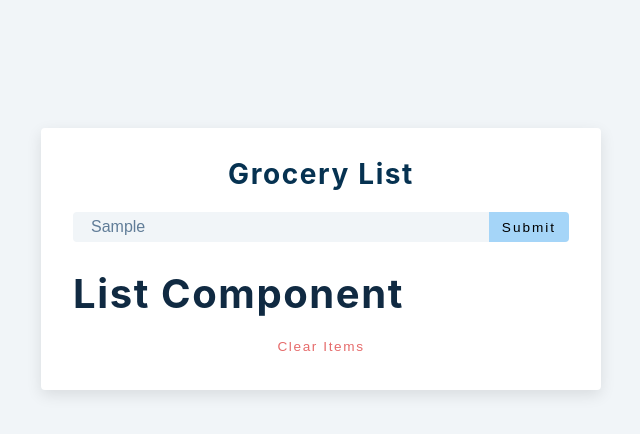
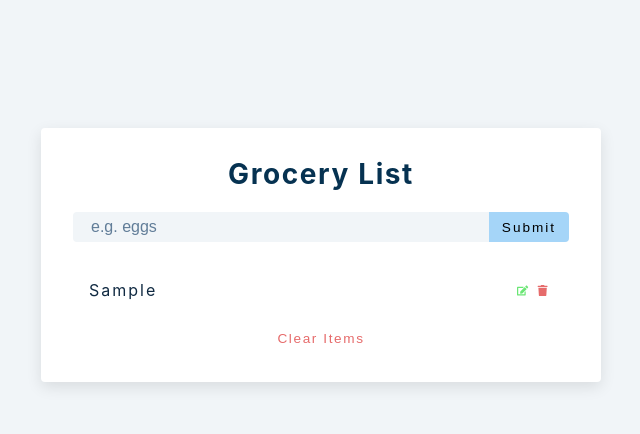
Before and after one commit to femi-ologunwa/10-react-grocery-listing, a React (Create React App) app: page / in a window 1280 px wide. Both pictures are taken after typing "Sample" into the empty fields and a click on the button "Submit". Shown: the top 434 px of the page, without its empty margins (319-959 px from the left). Built offline with nearby package versions, Linux system fonts and the light colour scheme.

Commit message:
added functionality to add a new item to the list of items

```diff
--- a/src/App.js
+++ b/src/App.js
@@ -4,12 +4,30 @@
 
 function App() {
    const [name, setName] = useState('');
+   const [list, setList] = useState([]);
    const [isEditing, setIsEditing] = useState(false);
    const [alert, setAlert] = useState({ show: false, msg: '', type: '' });
 
    const handleSubmit = (e) => {
       e.preventDefault();
-      console.log('hello');
+
+      //is form empty on submit
+      if (!name) {
+         //display alert
+      }
+
+      //is an item being edited
+      else if (name && isEditing) {
+         //deal with edit
+      }
+
+      //add item to list of items
+      else {
+         //show alert
+         const newItem = { id: new Date().getTime().toString(), title: name };
+         setList([...list, newItem]);
+         setName('');
+      }
    };
 
    return (
@@ -31,10 +49,12 @@
             </div>
          </form>
 
-         <div className='grocery-container'>
-            <List />
-            <button className='clear-btn'>clear items</button>
-         </div>
+         {list.length > 0 && (
+            <div className='grocery-container'>
+               <List items={list} />
+               <button className='clear-btn'>clear items</button>
+            </div>
+         )}
       </section>
    );
 }
--- a/src/List.js
+++ b/src/List.js
@@ -1,7 +1,27 @@
-import React from 'react'
-import { FaEdit, FaTrash } from 'react-icons/fa'
-const List = () => {
-  return <h2>list component</h2>
-}
+import React from 'react';
+import { FaEdit, FaTrash } from 'react-icons/fa';
 
-export default List
+const List = ({ items }) => {
+   return (
+      <div className='grocery-list'>
+         {items.map((item) => {
+            const { id, title } = item;
+            return (
+               <article key={id} className='grocery-item'>
+                  <p className='title'>{title}</p>
+                  <div className='button-container'>
+                     <button type='button' className='edit-btn'>
+                        <FaEdit />
+                     </button>
+                     <button type='button' className='delete-btn'>
+                        <FaTrash />
+                     </button>
+                  </div>
+               </article>
+            );
+         })}
+      </div>
+   );
+};
+
+export default List;
```
